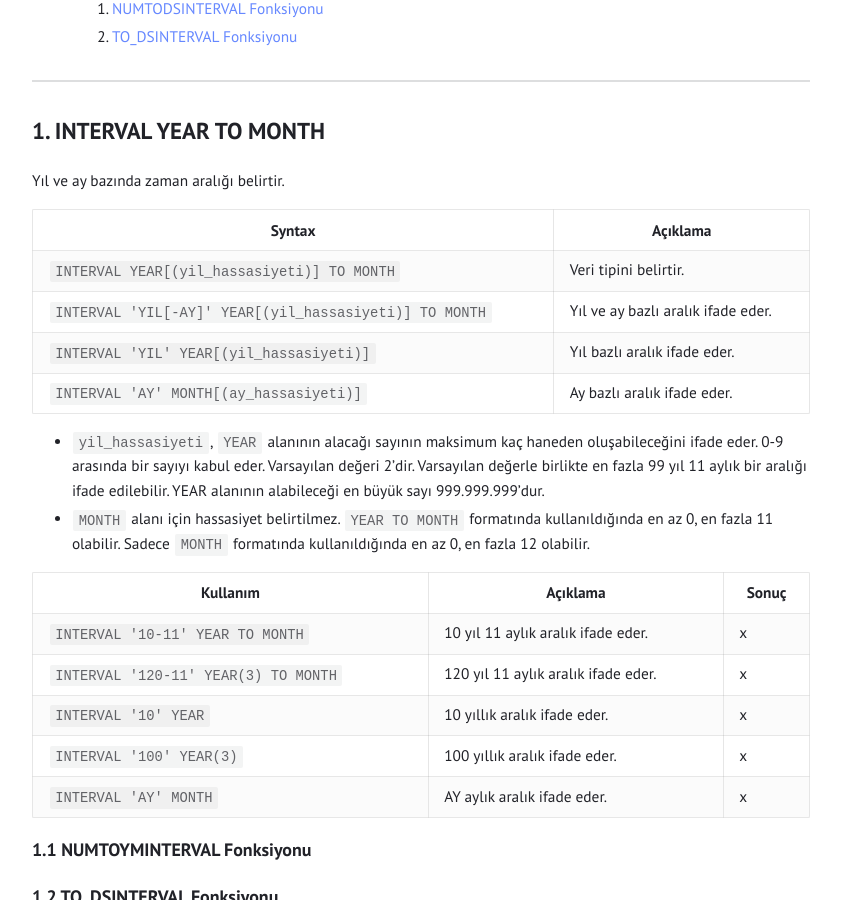
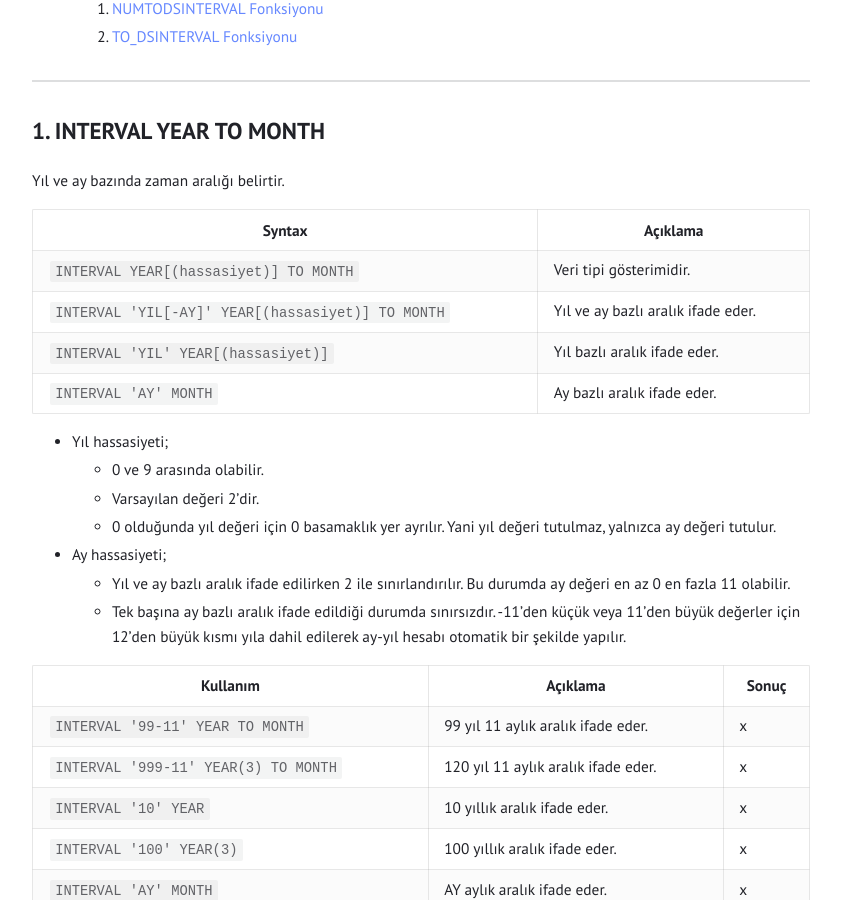
Before and after one commit to tunahanoguz/tunahanoguz.github.io, a Jekyll site: the page built from _posts/2025-05-12-oracle-interval.md, in a window 1280 px wide and 900 px high, scrolled down 499 px. Shown: the whole window, without its empty margins (219-1060 px from the left). Built offline with Jekyll 4.4.1, drawn with Linux system fonts in a browser that asks for light colours.

Commit message:
Update 2025-05-12-oracle-interval.md

```diff
--- a/_posts/2025-05-12-oracle-interval.md
+++ b/_posts/2025-05-12-oracle-interval.md
@@ -22,20 +22,25 @@ INTERVAL veri tipi, iki date time arasındaki zaman aralığını ifade eder ve
 
 Yıl ve ay bazında zaman aralığı belirtir.
 
-| Syntax                                                 | Açıklama                           |
-|--------------------------------------------------------|------------------------------------|
-| `INTERVAL YEAR[(yil_hassasiyeti)] TO MONTH`            | Veri tipini belirtir.              |
-| `INTERVAL 'YIL[-AY]' YEAR[(yil_hassasiyeti)] TO MONTH` | Yıl ve ay bazlı aralık ifade eder. |
-| `INTERVAL 'YIL' YEAR[(yil_hassasiyeti)]`               | Yıl bazlı aralık ifade eder.       |
-| `INTERVAL 'AY' MONTH[(ay_hassasiyeti)]`                | Ay bazlı aralık ifade eder.        |
+| Syntax                                            | Açıklama                           |
+|---------------------------------------------------|------------------------------------|
+| `INTERVAL YEAR[(hassasiyet)] TO MONTH`            | Veri tipi gösterimidir.            |
+| `INTERVAL 'YIL[-AY]' YEAR[(hassasiyet)] TO MONTH` | Yıl ve ay bazlı aralık ifade eder. |
+| `INTERVAL 'YIL' YEAR[(hassasiyet)]`               | Yıl bazlı aralık ifade eder.       |
+| `INTERVAL 'AY' MONTH`                             | Ay bazlı aralık ifade eder.        |
 
-- `yil_hassasiyeti`, `YEAR` alanının alacağı sayının maksimum kaç haneden oluşabileceğini ifade eder. 0-9 arasında bir sayıyı kabul eder. Varsayılan değeri 2'dir. Varsayılan değerle birlikte en fazla 99 yıl 11 aylık bir aralığı ifade edilebilir. YEAR alanının alabileceği en büyük sayı 999.999.999'dur.
-- `MONTH` alanı için hassasiyet belirtilmez. `YEAR TO MONTH` formatında kullanıldığında en az 0, en fazla 11 olabilir. Sadece `MONTH` formatında kullanıldığında en az 0, en fazla 12 olabilir.
+- Yıl hassasiyeti;
+    - 0 ve 9 arasında olabilir.
+    - Varsayılan değeri 2'dir.
+    - 0 olduğunda yıl değeri için 0 basamaklık yer ayrılır. Yani yıl değeri tutulmaz, yalnızca ay değeri tutulur.
+- Ay hassasiyeti;
+    - Yıl ve ay bazlı aralık ifade edilirken 2 ile sınırlandırılır. Bu durumda ay değeri en az 0 en fazla 11 olabilir.
+    - Tek başına ay bazlı aralık ifade edildiği durumda sınırsızdır. -11'den küçük veya 11'den büyük değerler için 12'den büyük kısmı yıla dahil edilerek ay-yıl hesabı otomatik bir şekilde yapılır.
 
 | Kullanım                                    | Açıklama                            | Sonuç |
 |---------------------------------------------|-------------------------------------|-------|
-| `INTERVAL '10-11' YEAR TO MONTH`            | 10 yıl 11 aylık aralık ifade eder.  | x     |
-| `INTERVAL '120-11' YEAR(3) TO MONTH`        | 120 yıl 11 aylık aralık ifade eder. | x     |
+| `INTERVAL '99-11' YEAR TO MONTH`            | 99 yıl 11 aylık aralık ifade eder.  | x     |
+| `INTERVAL '999-11' YEAR(3) TO MONTH`        | 120 yıl 11 aylık aralık ifade eder. | x     |
 | `INTERVAL '10' YEAR`                        | 10 yıllık aralık ifade eder.        | x     |
 | `INTERVAL '100' YEAR(3)`                    | 100 yıllık aralık ifade eder.       | x     |
 | `INTERVAL 'AY' MONTH`                       | AY aylık aralık ifade eder.         | x     |
```
